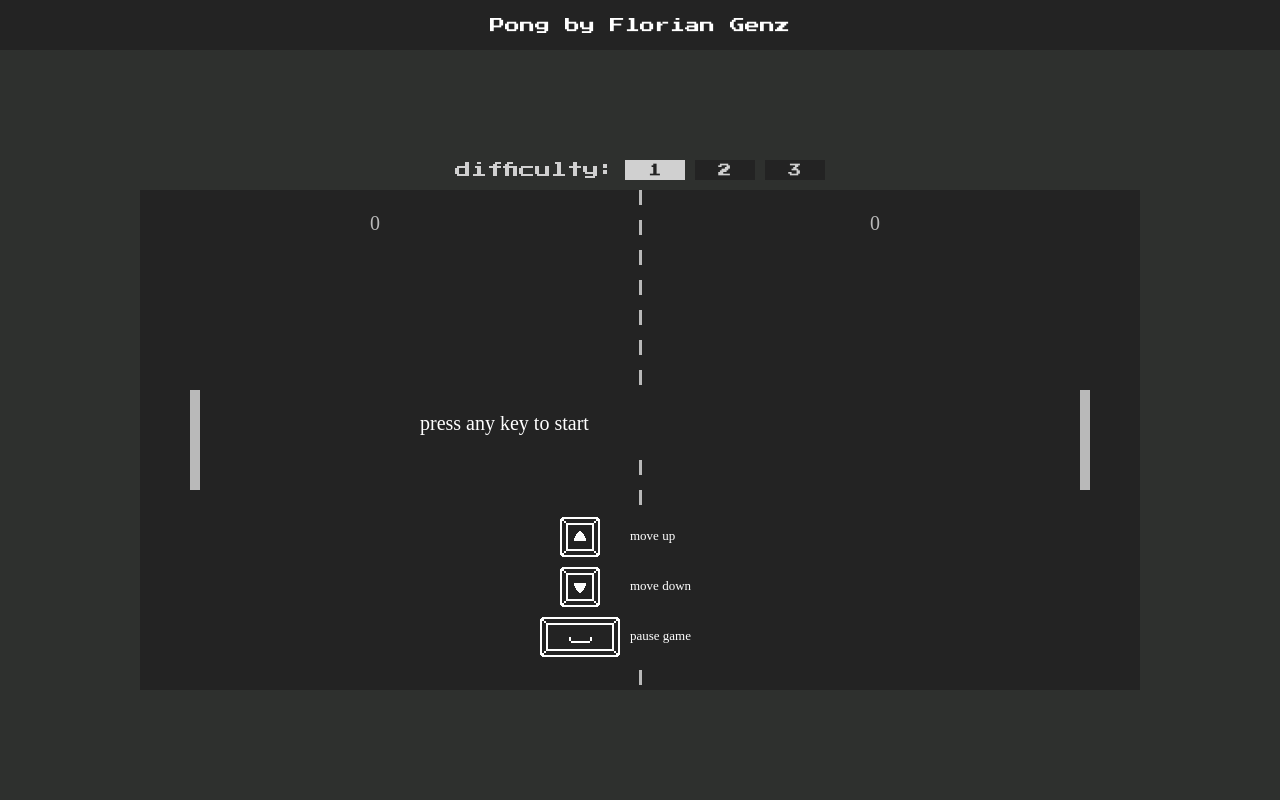
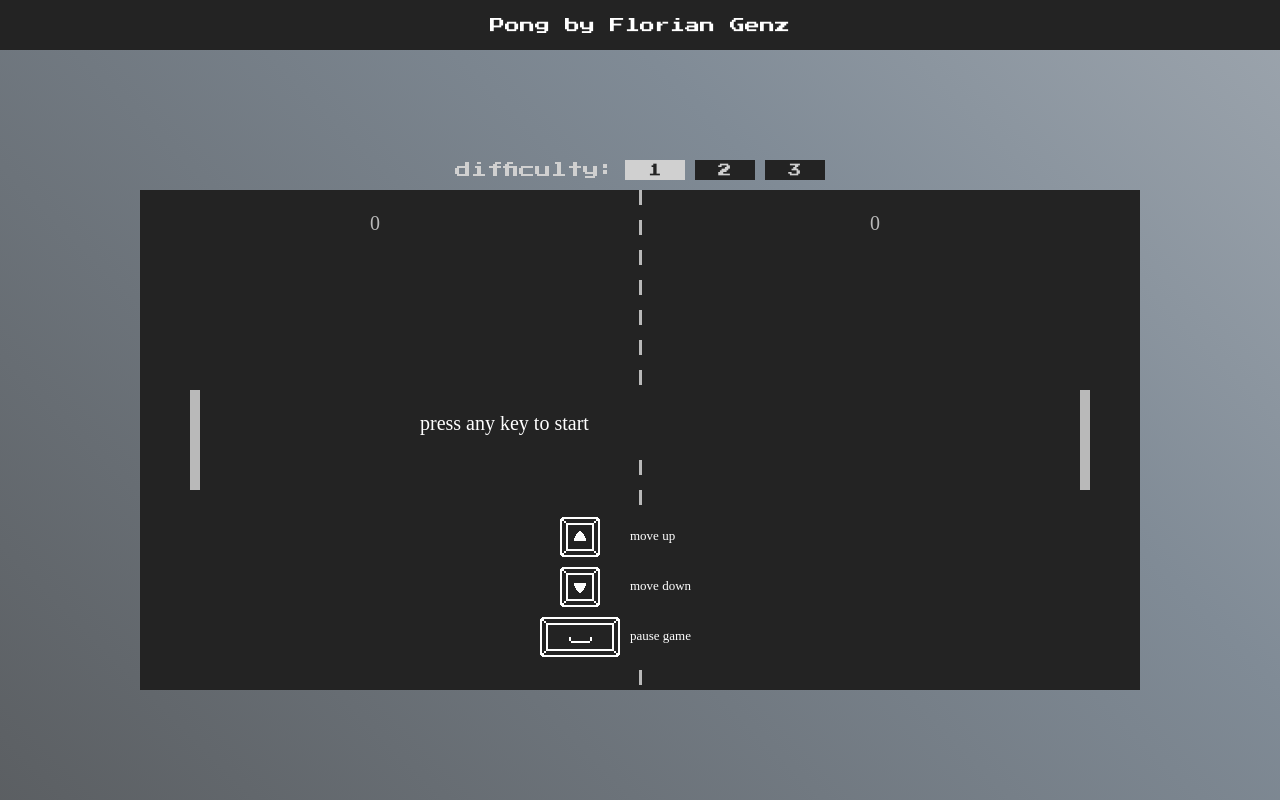
Before and after one commit to FlorianGenz/pong, an Angular app: page / in a window 1280 px wide. Built offline with nearby package versions, Linux system fonts and the light colour scheme.

Commit message:
animated gradient background

```diff
--- a/src/styles.scss
+++ b/src/styles.scss
@@ -11,4 +11,19 @@
   margin: 0px;
   height: 100%;
   width: 100%;
+  background: linear-gradient(45deg, #34495E, #494949, #808B96, #D5D8DC);
+  background-size: 300% 300%;
+  animation: gradient 15s ease-in-out infinite;
 }
+
+@keyframes gradient {
+  0% {
+    background-position: 0% 50%;
+  }
+  50% {
+    background-position: 100% 50%;
+  }
+  100% {
+    background-position: 0% 50%;
+  }
+}
```
